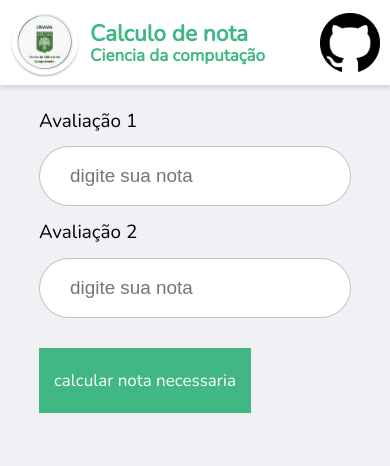
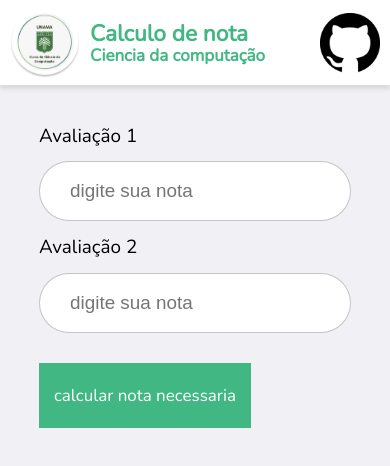
Before and after one commit to marco0antonio0/calculadora-notas-faculdade, a Next.js app: page / in a window 390 px wide. Shown: the top 466 px of the page. Built offline with nearby package versions, Linux system fonts and the light colour scheme.

Commit message:
carregando updates

```diff
--- a/src/components/inputTextNotas/style.module.css
+++ b/src/components/inputTextNotas/style.module.css
@@ -8,6 +8,7 @@
   min-height: 30px;
   margin: auto;
   margin-top: 20px;
+  margin-bottom: 70px;
 }
 
 .tiulo h1 {
@@ -68,9 +69,7 @@
 
 /* ============================================ */
 @media (max-width: 760px) {
-  .container_1 {
-    margin-top: 10px;
-  }
+
 
   .effects_h2 {
     font-size: 5mm;
@@ -81,6 +80,7 @@
   }
 
   .container_1 {
+    margin-top: 25px;
     width: 70%;
   }
 
```
